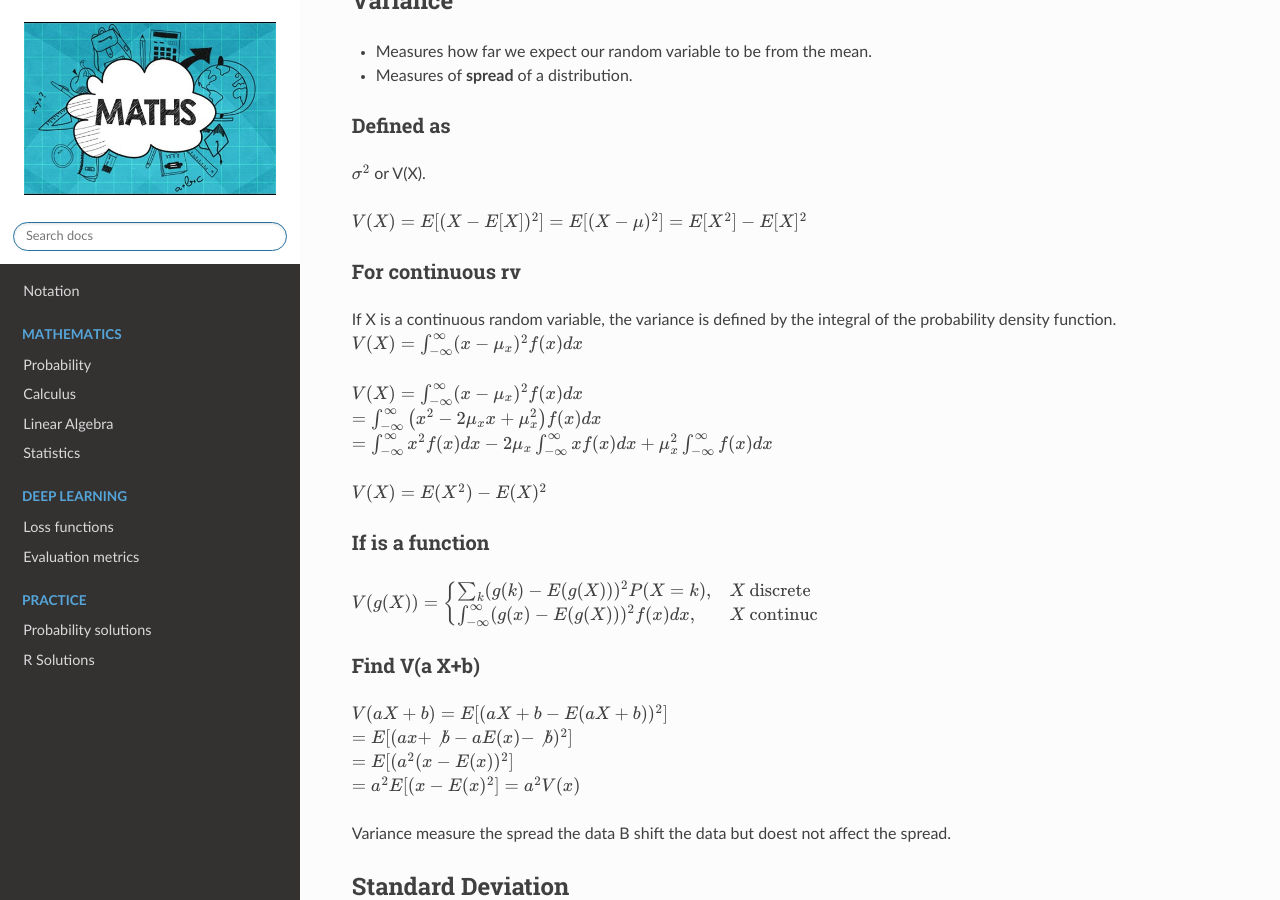
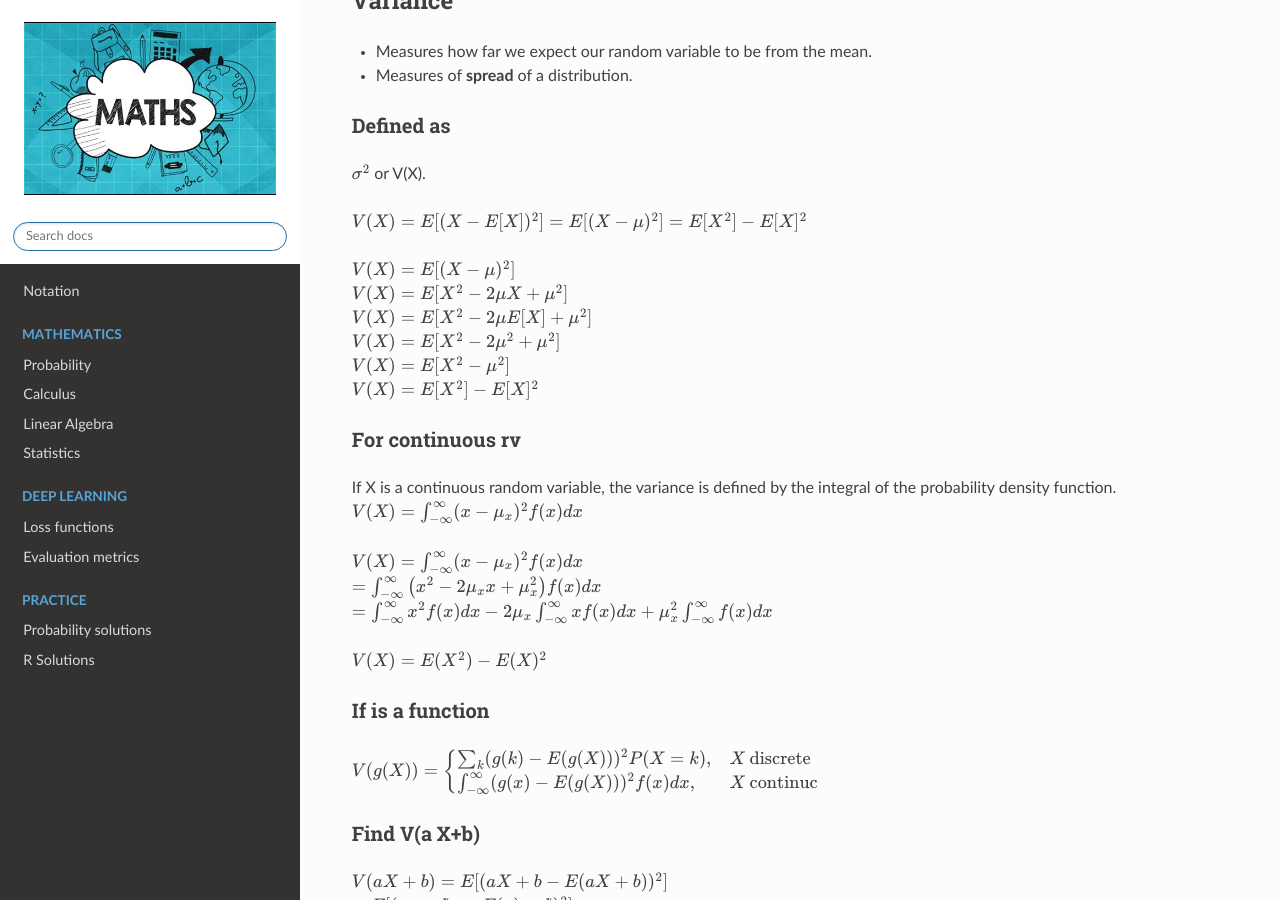
Before and after one commit to akkefa/ml-notes, a Sphinx documentation site: the page built from docs/probability/random_rv.rst, in a window 1280 px wide and 900 px high, scrolled down 2942 px. Built offline with Sphinx 7.4.7 and the Read the Docs theme 2.0.0, drawn with Linux system fonts in a browser that asks for light colours.

Commit message:
New changes.

```diff
--- a/docs/probability/random_rv.rst
+++ b/docs/probability/random_rv.rst
@@ -151,6 +151,12 @@ Defined as
 
 :math:`V(X) = E[(X - E[X])^2] = E[(X - \mu)^2]  = E[X^2] - E[X]^2`
 
+| :math:`V(X) = E[(X - \mu)^2]`
+| :math:`V(X) = E[X^2 - 2\mu X + \mu^2]`
+| :math:`V(X) = E[X^2 - 2\mu E[X] + \mu^2]`
+| :math:`V(X) = E[X^2 - 2\mu^2 + \mu^2]`
+| :math:`V(X) = E[X^2 - \mu^2]`
+| :math:`V(X) = E[X^2] - E[X]^2`
 
 
 For continuous rv
```
